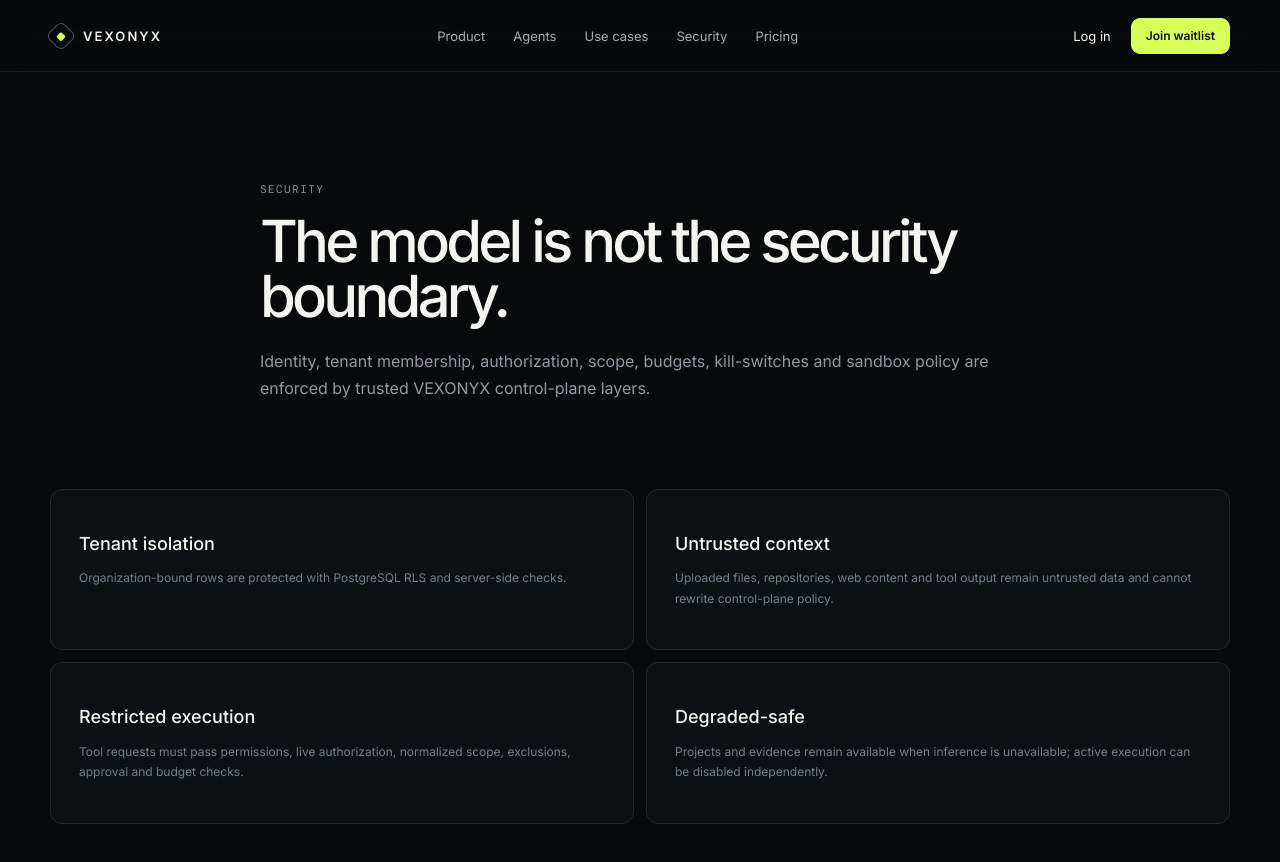
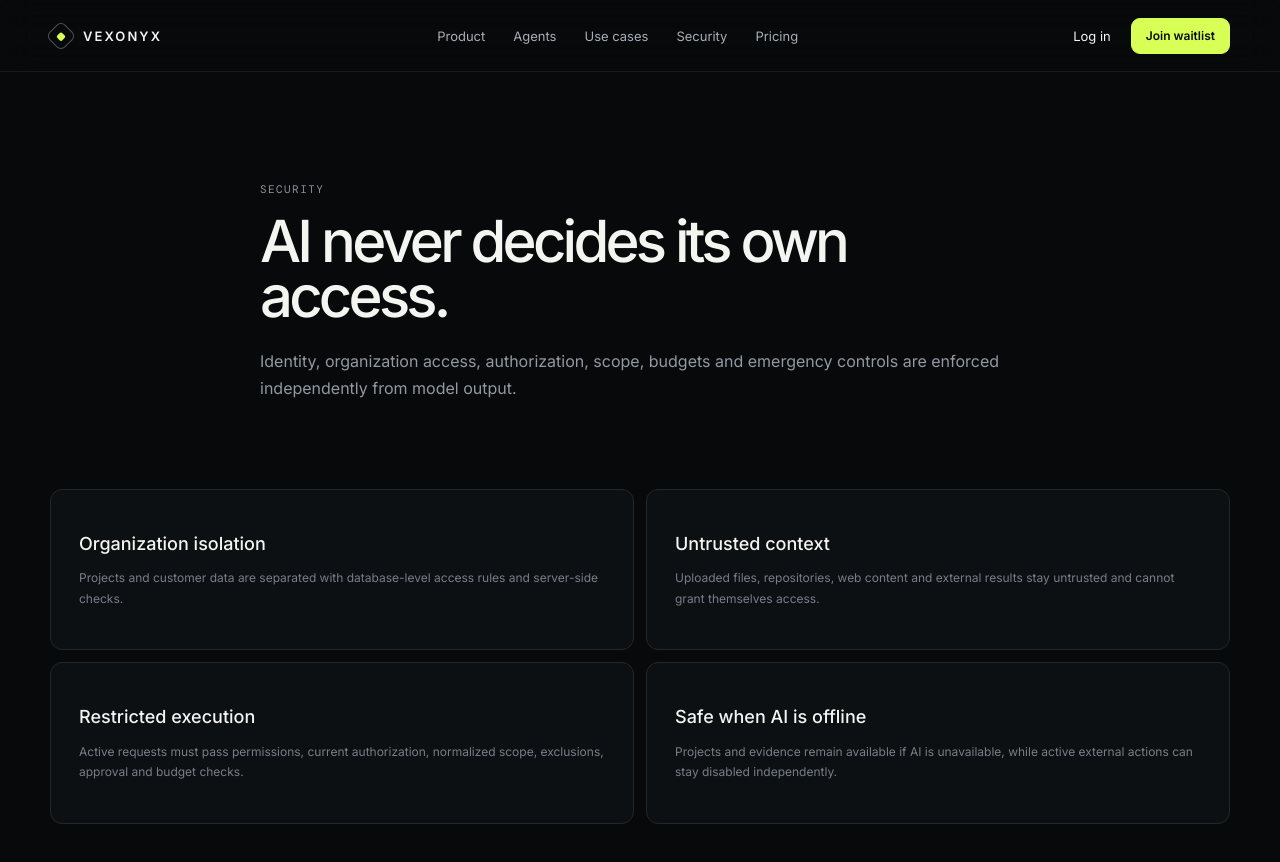
Before and after one commit to heke99/vexonyx, a Next.js app in the folder apps/web/: page /security in a window 1280 px wide. Shown: the top 862 px of the page. Built offline with nearby package versions, Linux system fonts and the light colour scheme; no server answers; a web font is replaced by a local one.

Commit message:
Remove internal architecture terminology from security marketing

```diff
--- a/apps/web/app/security/page.tsx
+++ b/apps/web/app/security/page.tsx
@@ -1,2 +1,10 @@
 import { ContentPage } from "@/components/content-page";
-export default function Page(){return <ContentPage label="SECURITY" title="The model is not the security boundary." intro="Identity, tenant membership, authorization, scope, budgets, kill-switches and sandbox policy are enforced by trusted VEXONYX control-plane layers." cards={[{title:"Tenant isolation",body:"Organization-bound rows are protected with PostgreSQL RLS and server-side checks."},{title:"Untrusted context",body:"Uploaded files, repositories, web content and tool output remain untrusted data and cannot rewrite control-plane policy."},{title:"Restricted execution",body:"Tool requests must pass permissions, live authorization, normalized scope, exclusions, approval and budget checks."},{title:"Degraded-safe",body:"Projects and evidence remain available when inference is unavailable; active execution can be disabled independently."}]}/>}
+
+export default function Page(){
+  return <ContentPage label="SECURITY" title="AI never decides its own access." intro="Identity, organization access, authorization, scope, budgets and emergency controls are enforced independently from model output." cards={[
+    {title:"Organization isolation",body:"Projects and customer data are separated with database-level access rules and server-side checks."},
+    {title:"Untrusted context",body:"Uploaded files, repositories, web content and external results stay untrusted and cannot grant themselves access."},
+    {title:"Restricted execution",body:"Active requests must pass permissions, current authorization, normalized scope, exclusions, approval and budget checks."},
+    {title:"Safe when AI is offline",body:"Projects and evidence remain available if AI is unavailable, while active external actions can stay disabled independently."}
+  ]}/>;
+}
```
